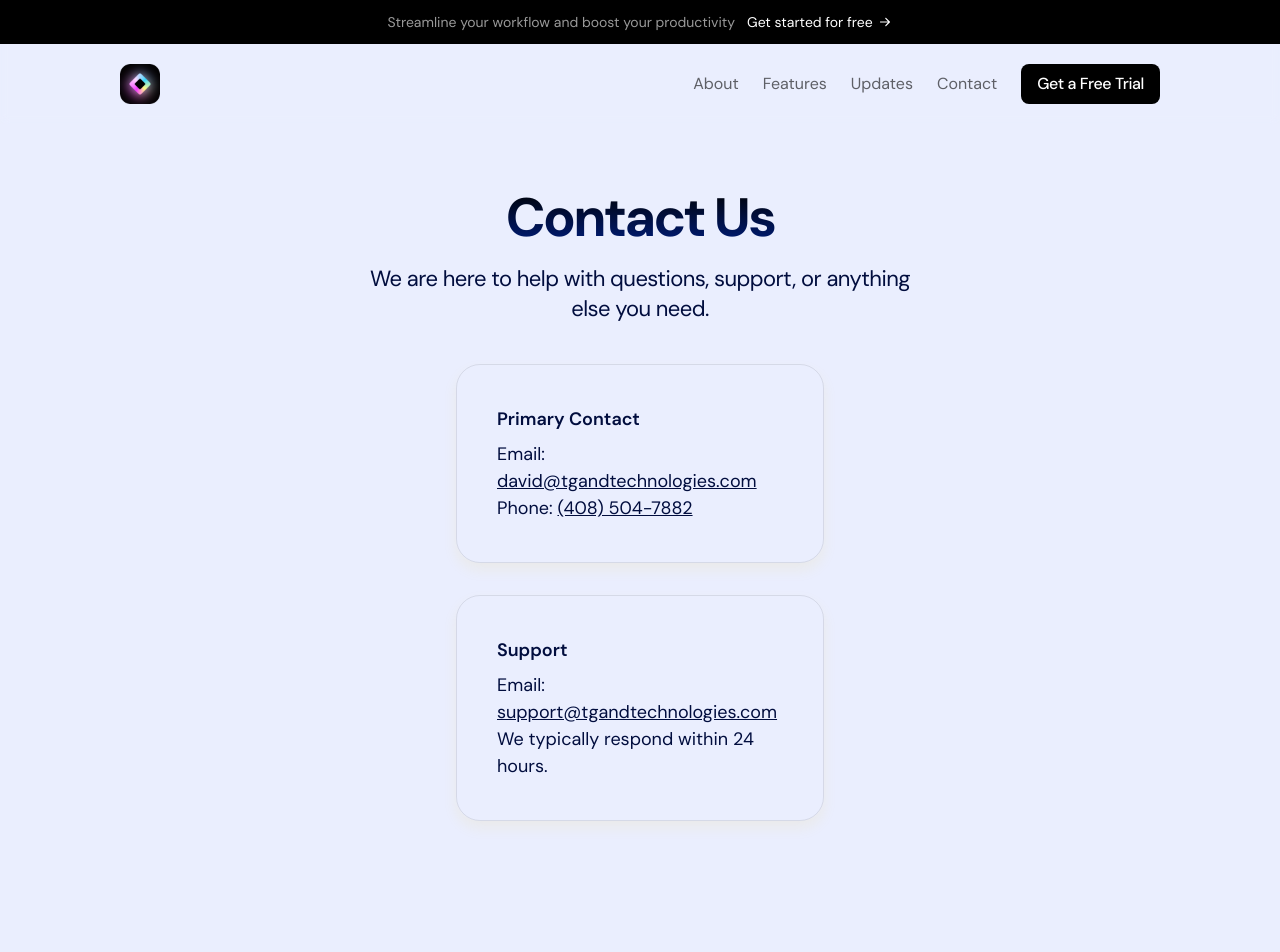
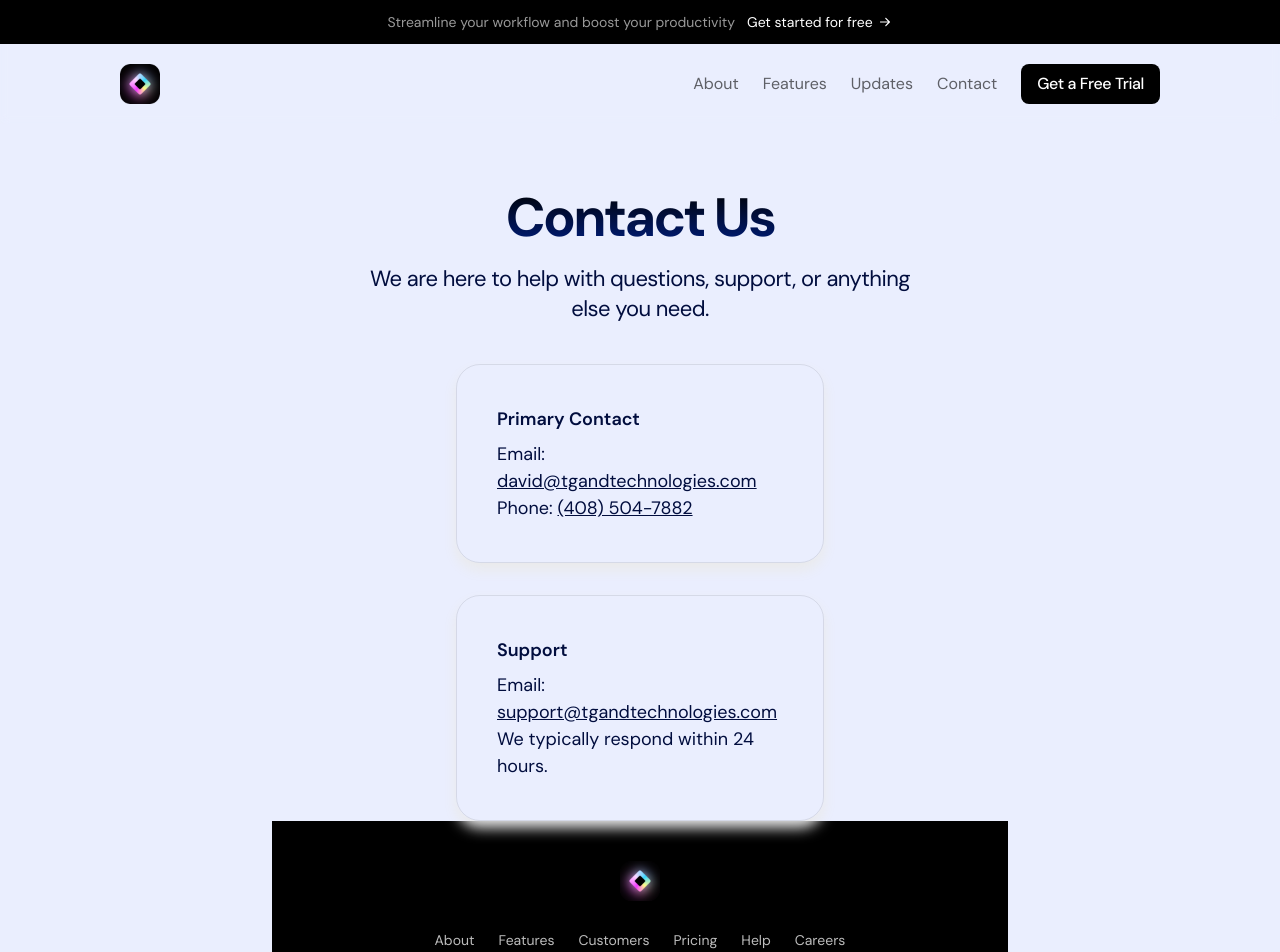
Before and after one commit to TGANDTechnologies/saas-landing-page, a Next.js app: page /contact in a window 1280 px wide. Shown: the top 952 px of the page. Before the commit the page ends 885 px from the top, so only its background shows below. Built offline with nearby package versions, Linux system fonts and the light colour scheme.

Commit message:
footer
added footer to contact page

```diff
--- a/src/app/contact/page.tsx
+++ b/src/app/contact/page.tsx
@@ -1,3 +1,4 @@
+import { Footer } from "@/sections/Footer";
 import { Header } from "@/sections/Header";
 
 export default function ContactPage() {
@@ -27,6 +28,7 @@ export default function ContactPage() {
           <p>We typically respond within 24 hours.</p>
         </div>
       </div>
+      <Footer />
     </section>
     </>
   );
```
